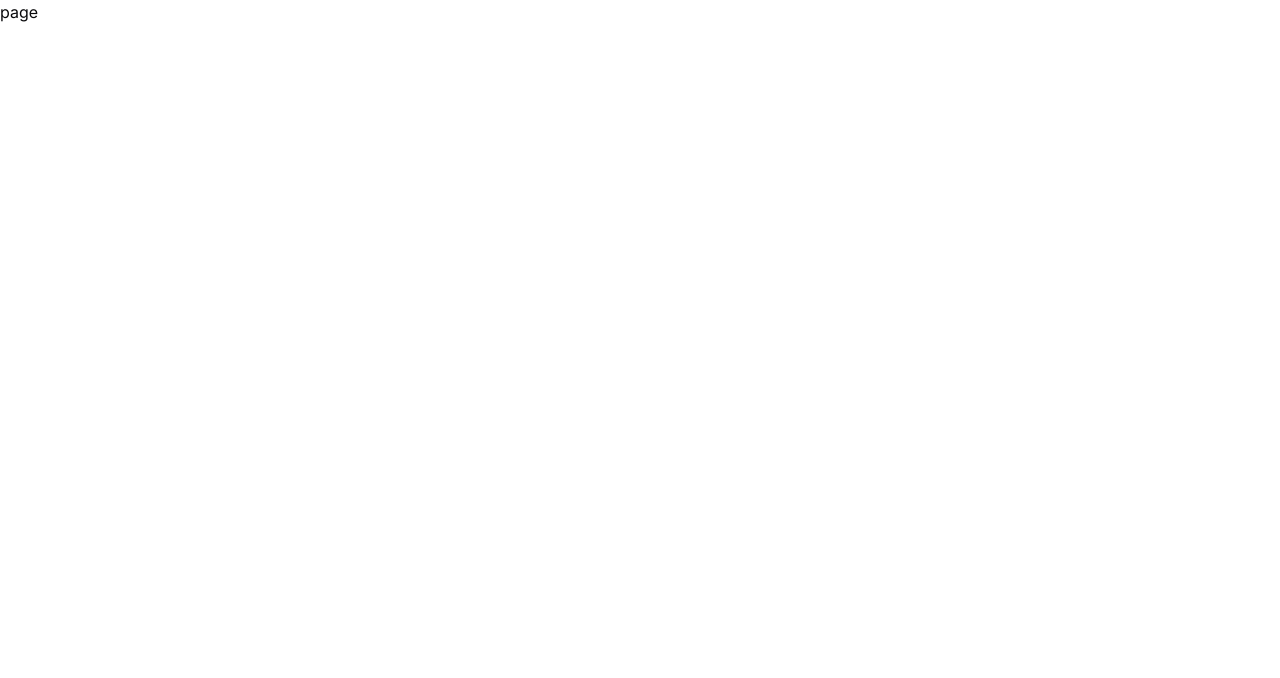
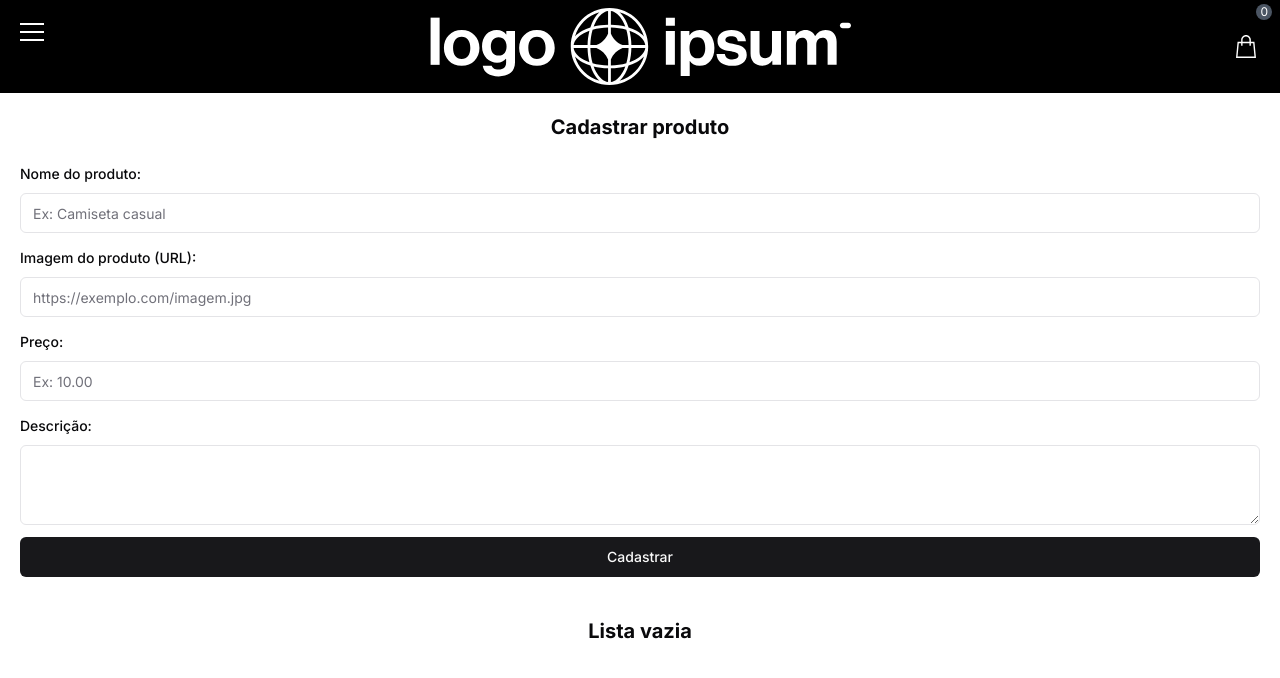
Before and after one commit to WillDFz/shadcn-tsc-store, a Next.js app: page /product/register in a window 1280 px wide. Shown: the top 678 px of the page. Built offline with nearby package versions, Linux system fonts and the light colour scheme.

Commit message:
Feat: Product register form

```diff
--- a/src/app/layout.tsx
+++ b/src/app/layout.tsx
@@ -3,7 +3,7 @@ import { Inter } from 'next/font/google'
 import './globals.css'
 import Header from './../components/Header/Header';
 import { AuthProvider } from './../components/Contexts/AuthContext';
-
+import { CartProvider } from '@/components/Contexts/CartContext';
 const inter = Inter({ subsets: ['latin'] })
 
 export const metadata: Metadata = {
@@ -18,10 +18,11 @@ export default function RootLayout({
 }) {
   return (
     <html lang="en">
-
       <body className={inter.className}>
         <AuthProvider>
-          {children}
+          <CartProvider>
+            {children}
+          </CartProvider>
         </AuthProvider>
       </body>
     </html>
--- a/src/app/page.tsx
+++ b/src/app/page.tsx
@@ -1,6 +1,4 @@
 'use client'
-import { useEffect } from 'react'
-import { Button } from '@/components/ui/button'
 import { useAuth } from '@/components/Contexts/AuthContext';
 import { useRouter } from 'next/navigation';
 import Header from './../components/Header/Header';
@@ -24,7 +22,6 @@ export default function Home() {
 
   return (
     <>
-      <CartProvider>
       <Header />
       <HomeSwiper />
       <InformativeBanners />
@@ -32,7 +29,6 @@ export default function Home() {
       <HomeBanner />
       <Newsletter />
       <Footer />
-      </CartProvider>
     </>
   )
 }
--- a/src/app/product/register/page.tsx
+++ b/src/app/product/register/page.tsx
@@ -1,8 +1,14 @@
+'use client'
+import ProductFormRegister from '@/components/ProductFormRegister/ProductFormRegister'
 import React from 'react'
+import Header from '@/components/Header/Header';
 
 const page = () => {
   return (
-    <div>page</div>
+    <div>
+      <Header />
+      <ProductFormRegister />
+    </div>
   )
 }
 
--- a/src/components/Cart/Cart.tsx
+++ b/src/components/Cart/Cart.tsx
@@ -7,7 +7,6 @@ import {
     Drawer,
     DrawerClose,
     DrawerContent,
-    DrawerDescription,
     DrawerFooter,
     DrawerHeader,
     DrawerTitle,
--- /dev/null
+++ b/src/components/ProductFormRegister/ProductFormRegister.tsx
@@ -0,0 +1,151 @@
+'use client'
+
+import React, { useEffect, useState } from 'react'
+
+import Product from "@/interfaces/Product"
+
+// shadcn
+import { Form, FormControl, FormField, FormItem, FormMessage } from "@/components/ui/form"
+import { Button } from "@/components/ui/button"
+import { Input } from "@/components/ui/input"
+import { Textarea } from "@/components/ui/textarea"
+import { Label } from '@/components/ui/label';
+
+import * as z from 'zod'
+import { useForm } from 'react-hook-form'
+import { zodResolver } from '@hookform/resolvers/zod'
+import Image from 'next/image';
+
+
+const formSchema = z.object({
+    id: z.number(),
+    title: z.string().min(5),
+    image: z.string(),
+    price: z.string().min(3),
+    description: z.string().min(10)
+})
+
+const ProductFormRegister = () => {
+    const [products, setProducts] = useState<Product[]>([])
+
+    const form = useForm<z.infer<typeof formSchema>>({
+        resolver: zodResolver(formSchema),
+        defaultValues: {
+            id: 0,
+            title: '',
+            image: '',
+            price: '',
+            description: ''
+        }
+    })
+
+    const onSubmit = (values: z.infer<typeof formSchema>) => {
+        console.log(values)
+        values.id = products.length + 1
+        setProducts([...products, values])
+    }
+
+    useEffect(() => {
+        console.log(products)
+    }, [products])
+
+    return (
+        <div>
+            <div>
+                <Form {...form}>
+                    <div className='p-5'>
+                        <div className='text-center mb-5'>
+                            <h1 className='text-xl font-bold'>Cadastrar produto</h1>
+                        </div>
+                        <form onSubmit={form.handleSubmit(onSubmit)} className="space-y-3">
+                            <FormField
+                                control={form.control}
+                                name="title"
+                                render={({ field }) => (
+                                    <FormItem>
+                                        <Label>Nome do produto:</Label>
+                                        <FormControl>
+                                            <Input placeholder="Ex: Camiseta casual" {...field} />
+                                        </FormControl>
+                                        <FormMessage />
+                                    </FormItem>
+                                )}
+                            />
+                            <FormField
+                                control={form.control}
+                                name="image"
+                                render={({ field }) => (
+                                    <FormItem>
+                                        <Label>Imagem do produto (URL):</Label>
+                                        <FormControl>
+                                            <Input placeholder="https://exemplo.com/imagem.jpg" {...field} />
+                                        </FormControl>
+                                        <FormMessage />
+                                    </FormItem>
+                                )}
+                            />
+                            <FormField
+                                control={form.control}
+                                name="price"
+                                render={({ field }) => (
+                                    <FormItem>
+                                        <Label>Preço:</Label>
+                                        <FormControl>
+                                            <Input type="number" placeholder="Ex: 10.00" {...field} />
+                                        </FormControl>
+                                        <FormMessage />
+                                    </FormItem>
+                                )}
+                            />
+                            <FormField
+                                control={form.control}
+                                name="description"
+                                render={({ field }) => (
+                                    <FormItem>
+                                        <Label>Descrição:</Label>
+                                        <FormControl>
+                                            <Textarea placeholder="" {...field} />
+                                        </FormControl>
+                                        <FormMessage />
+                                    </FormItem>
+                                )}
+                            />
+                            <Button className='w-full' type="submit">Cadastrar</Button>
+                        </form>
+                    </div>
+                </Form>
+            </div>
+            <div className='p-5'>
+                {products.length > 0 ? (
+                    <>
+                        {products.map((product) => (
+                            <div key={product.id} className='border-b mb-2'>
+                                <div className='flex'>
+                                    <div className='w-1/4 border rounded bg-gray-100 p-3 me-2 mb-2'>
+                                        <img src={product?.image} className='' alt='' />
+                                    </div>
+                                    <div>
+                                        <p className='font-semibold'>{product.title}</p>
+                                        <div className='text-sm'>
+                                            <span>Preço: </span>
+                                            <span>R$ {product.price}</span>
+                                        </div>
+                                        <div>
+                                            {product.description}
+                                        </div>
+                                    </div>
+                                </div>
+                            </div>
+
+                        ))}
+                    </>
+                ) :
+                    <div className="text-xl font-bold text-center">Lista vazia</div>
+                }
+
+            </div>
+        </div>
+    )
+}
+
+export default ProductFormRegister
--- a/src/components/ProductSwiper/ProductSwiper.tsx
+++ b/src/components/ProductSwiper/ProductSwiper.tsx
@@ -46,7 +46,8 @@ const ProductSwiper = () => {
                                 <div>
                                     <Button onClick={e => addToCart({
                                         id: product.id,
-                                        title: product.title, price: product.price,
+                                        title: product.title,
+                                        price: product.price,
                                         image: product.image,
                                         quantity: 1
                                     })}
--- a/src/components/Sidebar/Sidebar.tsx
+++ b/src/components/Sidebar/Sidebar.tsx
@@ -17,7 +17,7 @@ const Sidebar: React.FC<SidebarProps> = ({ setOpen }) => {
                     </Link>
                 </div>
                 <div className='border-b border-slate-400 p-3'>
-                    <Link href="/">
+                    <Link href="/product/register">
                         Cadastro de Produtos
                     </Link>
                 </div>
--- /dev/null
+++ b/src/components/ui/textarea.tsx
@@ -0,0 +1,24 @@
+import * as React from "react"
+
+import { cn } from "@/lib/utils"
+
+export interface TextareaProps
+  extends React.TextareaHTMLAttributes<HTMLTextAreaElement> {}
+
+const Textarea = React.forwardRef<HTMLTextAreaElement, TextareaProps>(
+  ({ className, ...props }, ref) => {
+    return (
+      <textarea
+        className={cn(
+          "flex min-h-[80px] w-full rounded-md border border-input bg-background px-3 py-2 text-sm ring-offset-background placeholder:text-muted-foreground focus-visible:outline-none focus-visible:ring-2 focus-visible:ring-ring focus-visible:ring-offset-2 disabled:cursor-not-allowed disabled:opacity-50",
+          className
+        )}
+        ref={ref}
+        {...props}
+      />
+    )
+  }
+)
+Textarea.displayName = "Textarea"
+
+export { Textarea }
--- a/src/interfaces/CartItem.tsx
+++ b/src/interfaces/CartItem.tsx
@@ -1,7 +1,7 @@
 interface CartItem{
     id: number,
     title: string,
-    price: number,
+    price: string,
     image: string
     quantity: number
 }
--- a/src/interfaces/Product.tsx
+++ b/src/interfaces/Product.tsx
@@ -1,7 +1,7 @@
 interface Product {
     id: number,
     title: string,
-    price: number,
+    price: string,
     description: string,
     image: string
 }
```
Also changed, not shown: src/json/products.json (+10 -10 lines). Lines whose indentation alone changed are shown as unchanged.
